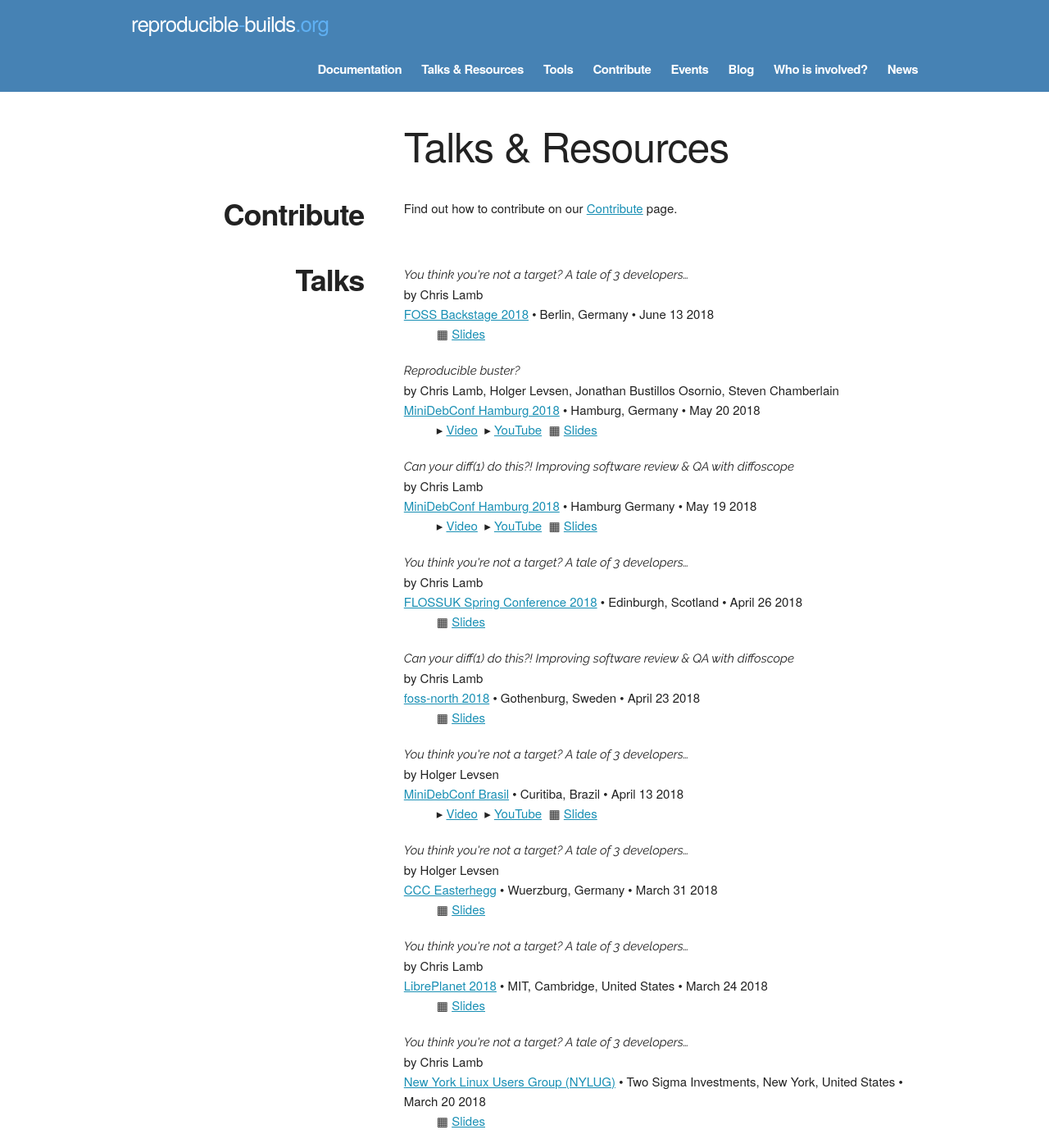
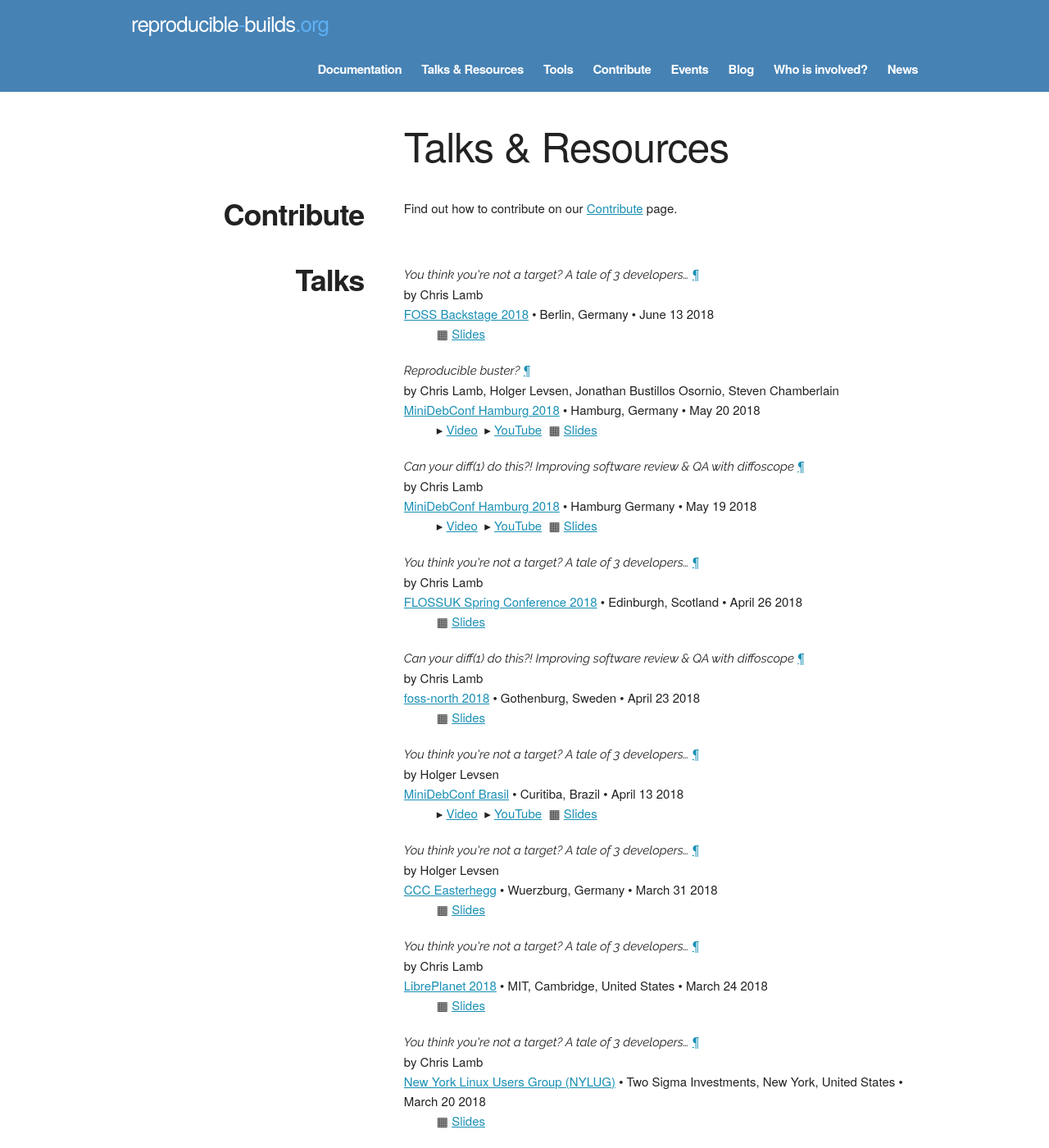
Before and after one commit to prototypefund/reproducible-website, a Jekyll site: the page built from resources.html, in a window 1280 px wide and 1400 px high. Shown: the whole window at 82% size. Built offline with Jekyll 4.4.1, drawn with Linux system fonts in a browser that asks for light colours; some web fonts are replaced; some of the changed text lies outside the part shown.

Commit message:
Add slugs to resources page. Thanks to Mattia for the idea.

```diff
--- a/resources.html
+++ b/resources.html
@@ -25,8 +25,9 @@
   <div class="eight columns text">
     <dl class="talks">
       {% for x in site.data.presentations %}
-      <dt>
-        <em>{{ x.title }}</em><br/>
+      {% assign slug = x.title | append: "-" | append: x.event.date | slugify %}
+      <dt id="{{ slug }}">
+        <em>{{ x.title }}</em> <a href="#{{ slug }}">&#182;</a><br/>
         by {{ x.presented_by }}<br/>
         <a href="{{ x.event.url }}">{{ x.event.name }}</a>
         &bull; {{ x.event.location }}
```
